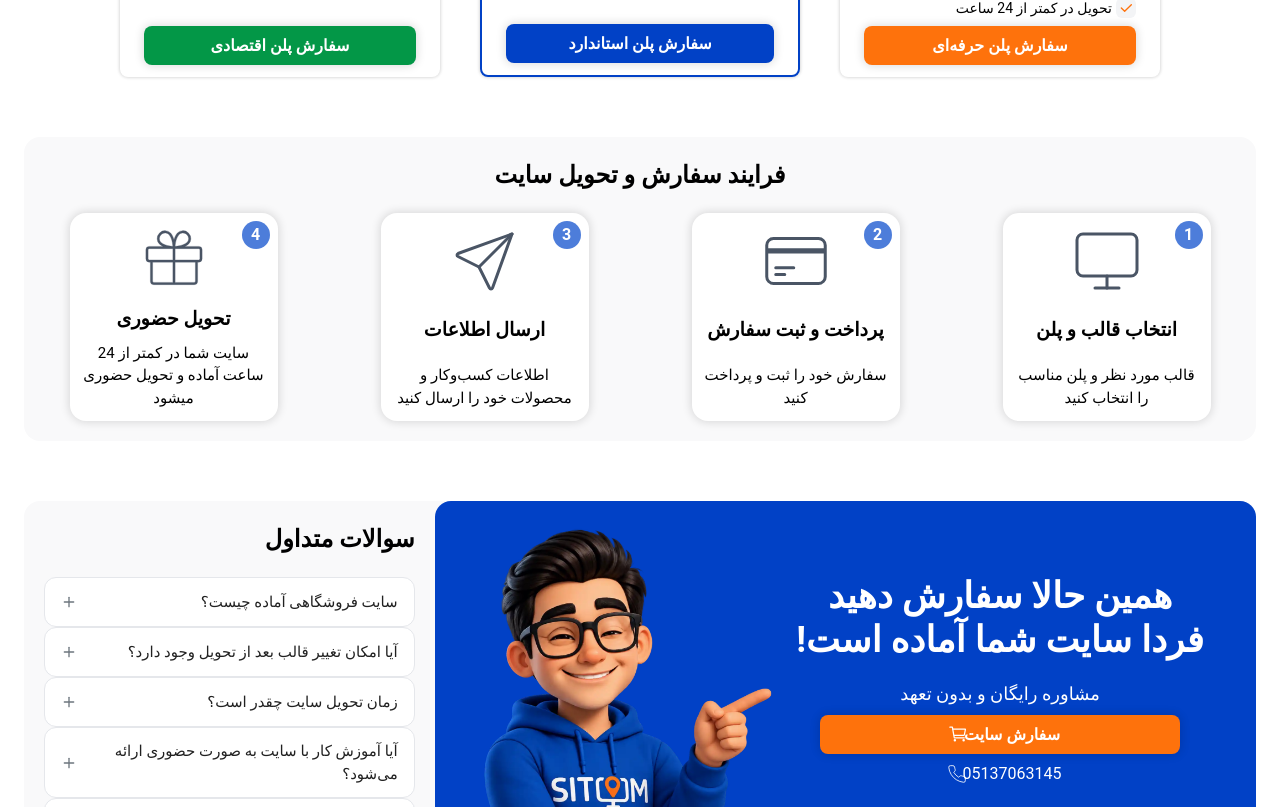
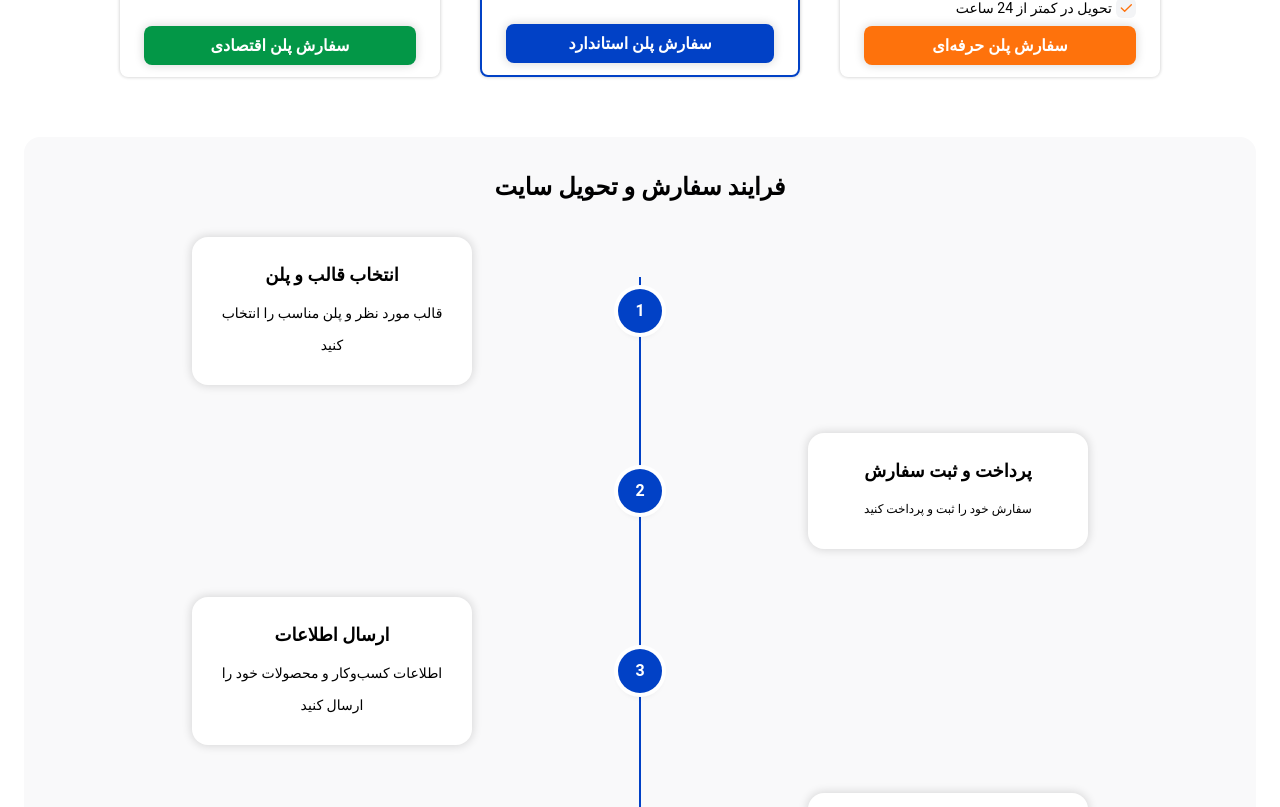
Before and after one commit to MohammadSoleimanikia/webetom, a Next.js app: page / in a window 1280 px wide. Shown: the part 3273-4080 px from the top of the page. Built offline with nearby package versions, Linux system fonts and the light colour scheme; what @mui/material-nextjs would draw is missing.

Commit message:
UI: redesign order steps

```diff
--- a/src/sections/orderProcess/index.tsx
+++ b/src/sections/orderProcess/index.tsx
@@ -1,21 +1,29 @@
 import { ORDER_PROCESS } from "@/data/ORDER_PROCESS";
 import { Typography } from "@mui/material";
 import OrderProcessCard from "./orderProcessCard";
+
 export default function OrderProcess() {
   return (
-    <div className="bg-background rounded-2xl py-5">
+    <div className="bg-background rounded-2xl px-4 py-6 sm:px-6 sm:py-8">
       {/* header */}
-      <div className="mb-3 flex flex-col items-center gap-2 sm:relative sm:flex-row sm:justify-center md:mb-5">
+      <div className="mb-6 flex flex-col items-center gap-2 sm:mb-8">
         <Typography variant="h2" className="text-center">
           فرایند سفارش و تحویل سایت
         </Typography>
       </div>
 
-      {/* content */}
-      <div className="grid grid-cols-1 justify-items-center gap-y-3 sm:grid-cols-2 sm:gap-x-3 sm:gap-y-6 lg:grid-cols-4 lg:gap-3">
-        {ORDER_PROCESS.map((item, index) => (
-          <OrderProcessCard key={index} item={item} step={index} />
-        ))}
+
+      <div className="relative mx-auto w-full max-w-4xl">
+
+
+        {/* line */}
+        <div className="bg-primary absolute top-10 bottom-10 left-1/2  w-0.5 -translate-x-1/2" />
+
+        <div className="relative flex flex-col gap-8 sm:gap-10 lg:gap-12">
+          {ORDER_PROCESS.map((item, index) => (
+            <OrderProcessCard key={index} item={item} step={index} />
+          ))}
+        </div>
       </div>
     </div>
   );
--- a/src/sections/orderProcess/orderProcessCard.tsx
+++ b/src/sections/orderProcess/orderProcessCard.tsx
@@ -1,41 +1,81 @@
 import { FeatureItem } from "@/data/FEATURES";
 import { Typography } from "@mui/material";
 import clsx from "clsx";
-import { FaArrowDownLong } from "react-icons/fa6";
 
 type Props = {
   item: FeatureItem;
   step: number;
 };
+
 export default function OrderProcessCard({ item, step }: Props) {
-  const Icon = item.icon;
+  const isRight = step % 2 === 0;
   return (
+    <div className="relative grid w-full grid-cols-[1fr_50px_1fr] items-center">
+      {/* left card */}
+      <div className={clsx("col-start-1", isRight ? "invisible" : "visible")}>
+        {!isRight && (
+          <div
+            className={clsx(
+              "shadow-card-small ml-auto max-w-70",
+              "rounded-2xl bg-white p-4 text-center sm:p-5 lg:p-6",
+            )}
+          >
+            <Typography
+              variant="h3"
+              className="text-sm font-bold sm:text-base lg:text-lg"
+            >
+              {item.title}
+            </Typography>
 
-      <div
-        className={clsx(
-          "relative  flex w-full max-w-full  sm:max-w-52 flex-col items-center justify-between gap-2",
-          "shadow-card-small rounded-2xl bg-white p-3 text-center",
+            <Typography
+              variant="body1"
+              className="mt-2  leading-6 text-xs  sm:leading-7  lg:leading-8"
+            >
+              {item.description}
+            </Typography>
+          </div>
         )}
-      >
-        {/*step number*/}
+      </div>
+
+      {/* step */}
+      <div className="relative z-10 col-start-2 flex justify-center">
         <div
           className={clsx(
-            "bg-primary-light flex size-7 items-center justify-center rounded-full p-1",
-            "absolute top-2 right-2",
+            "bg-primary flex size-8 items-center justify-center rounded-full",
+            "text-white shadow-md ring-4 sm:size-9 lg:size-11",
           )}
         >
-          <Typography
-            variant="caption"
-            className="text-base font-semibold text-white"
-          >
+          <Typography className="text-sm font-bold sm:text-base">
             {step + 1}
           </Typography>
         </div>
-        <Icon className="size-18 stroke-1 text-gray-600" />
-        <Typography variant="h3">{item.title}</Typography>
-        <Typography variant="body1">{item.description}</Typography>
       </div>
 
+      {/* right card */}
+      <div className={clsx("col-start-3", !isRight && "invisible")}>
+        {isRight && (
+          <div
+            className={clsx(
+              "shadow-card-small mr-auto  max-w-70",
+              "rounded-2xl bg-white p-4 text-center sm:p-5 lg:p-6",
+            )}
+          >
+            <Typography
+              variant="h3"
+              className="text-sm font-bold sm:text-base lg:text-lg"
+            >
+              {item.title}
+            </Typography>
 
+            <Typography
+              variant="body1"
+              className="mt-2  leading-6 text-xs sm:leading-7 lg:text-sm lg:leading-8"
+            >
+              {item.description}
+            </Typography>
+          </div>
+        )}
+      </div>
+    </div>
   );
 }
```
